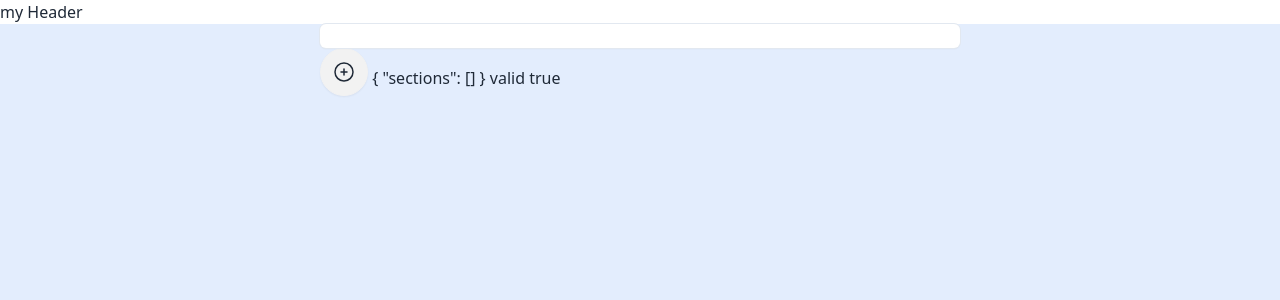
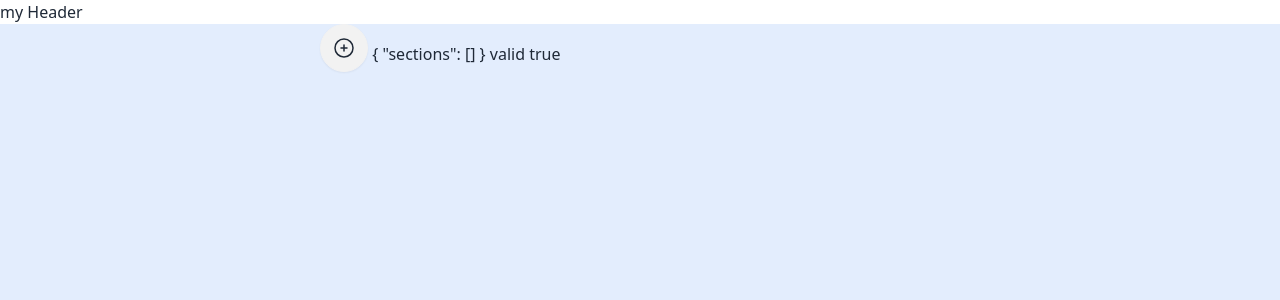
Before and after one commit to dgschel/EasySurvey, an Angular app: page /home in a window 1280 px wide. Shown: the top 300 px of the page. Built offline with nearby package versions, Linux system fonts and the light colour scheme.

Commit message:
gap between form controls

```diff
--- a/src/app/shared/feature/survey-form/survey-form.component.html
+++ b/src/app/shared/feature/survey-form/survey-form.component.html
@@ -1,7 +1,5 @@
-<form [formGroup]="form">
-  <app-basic-card>
-    <ng-container #component />
-  </app-basic-card>
+<form class="grid gap-4" [formGroup]="form">
+  <ng-container #component />
 </form>
 <button class="btn btn-circle" type="button" (click)="addSection()">
   <svg xmlns="http://www.w3.org/2000/svg" fill="none" viewBox="0 0 24 24" stroke-width="1.5" stroke="currentColor"
--- a/src/app/shared/feature/survey-form/survey-form.component.ts
+++ b/src/app/shared/feature/survey-form/survey-form.component.ts
@@ -3,12 +3,11 @@ import { FormGroup, FormArray, FormBuilder, ReactiveFormsModule } from '@angular
 import { JsonPipe } from '@angular/common';
 
 import { TestControlComponent } from '../../ui/test-control/test-control.component';
-import { BasicCardComponent } from '../../ui/basic-card/basic-card.component';
 
 @Component({
   selector: 'app-survey-form',
   standalone: true,
-  imports: [ReactiveFormsModule, BasicCardComponent, JsonPipe],
+  imports: [ReactiveFormsModule, JsonPipe],
   templateUrl: './survey-form.component.html',
   styleUrl: './survey-form.component.scss',
 })
```
